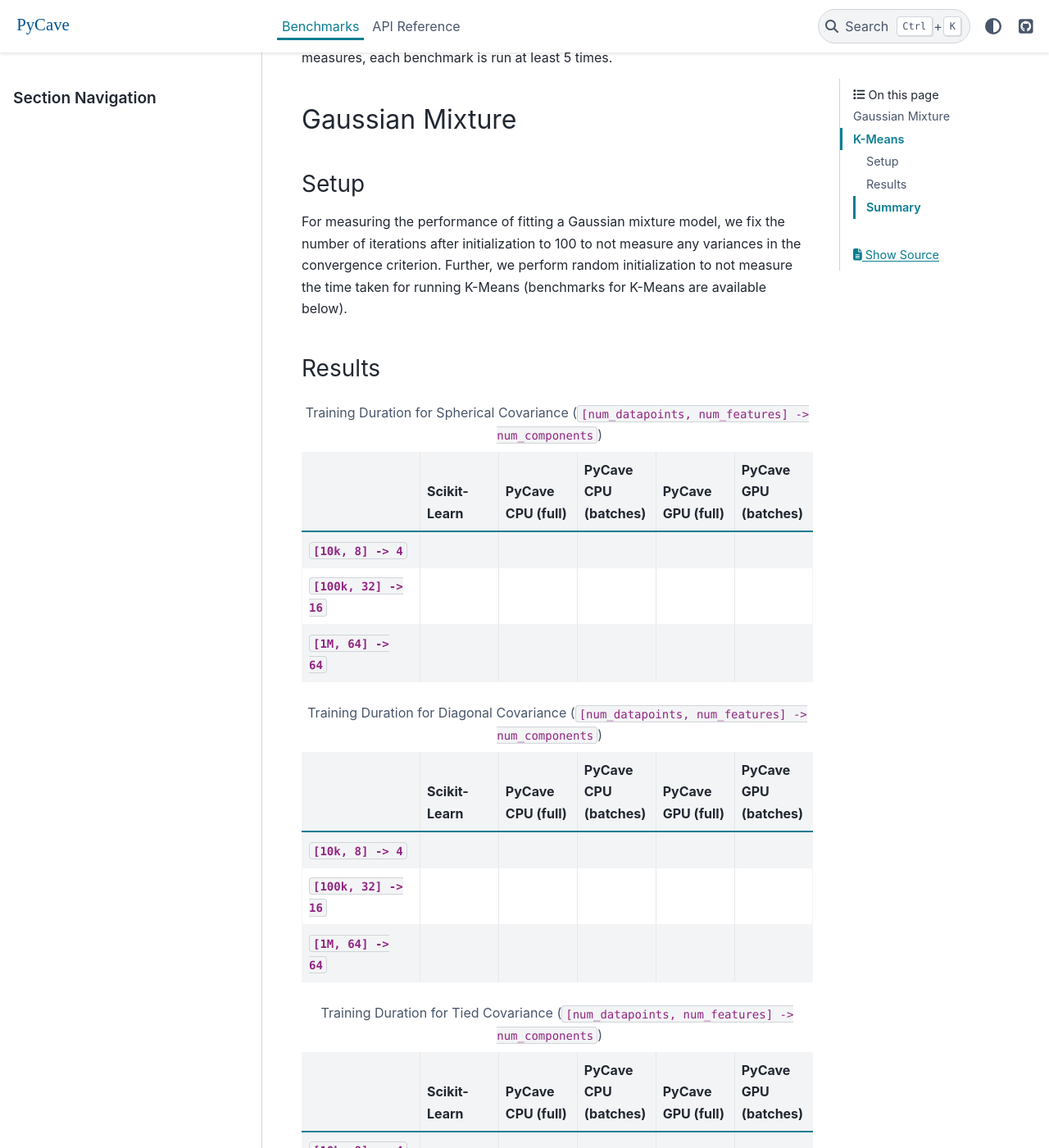
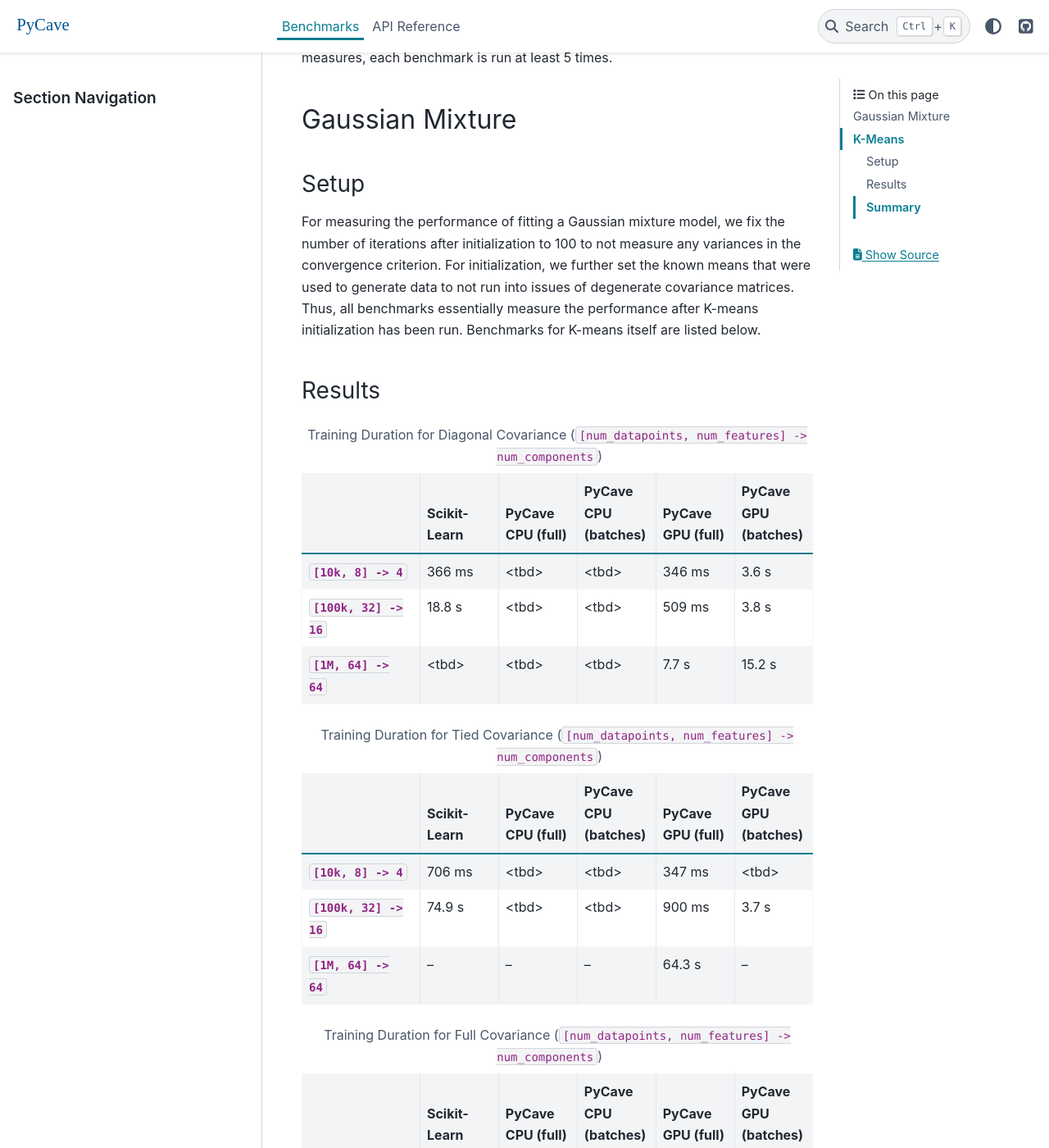
Before and after one commit to borchero/pycave, a Sphinx documentation site: the page built from docs/sites/benchmark.rst, in a window 1280 px wide and 1400 px high, scrolled down 329 px. Shown: the whole window at 82% size. Built offline with Sphinx 7.4.7 and the PyData theme 0.15.4, drawn with Linux system fonts in a browser that asks for light colours; some of the changed text lies outside the part shown.

Commit message:
Update benchmarks

```diff
--- a/docs/sites/benchmark.rst
+++ b/docs/sites/benchmark.rst
@@ -16,42 +16,13 @@
 ^^^^^
 
 For measuring the performance of fitting a Gaussian mixture model, we fix the number of iterations
-after initialization to 100 to not measure any variances in the convergence criterion. Further, we
-perform random initialization to not measure the time taken for running K-Means (benchmarks for
-K-Means are available below).
+after initialization to 100 to not measure any variances in the convergence criterion. For
+initialization, we further set the known means that were used to generate data to not run into
+issues of degenerate covariance matrices. Thus, all benchmarks essentially measure the performance
+after K-means initialization has been run. Benchmarks for K-means itself are listed below.
 
 Results
 ^^^^^^^
-
-.. list-table:: Training Duration for Spherical Covariance (``[num_datapoints, num_features] -> num_components``)
-    :header-rows: 1
-    :stub-columns: 1
-    :widths: 3 2 2 2 2 2
-
-    * -
-      - Scikit-Learn
-      - PyCave CPU (full)
-      - PyCave CPU (batches)
-      - PyCave GPU (full)
-      - PyCave GPU (batches)
-    * - ``[10k, 8] -> 4``
-      -
-      -
-      -
-      -
-      -
-    * - ``[100k, 32] -> 16``
-      -
-      -
-      -
-      -
-      -
-    * - ``[1M, 64] -> 64``
-      -
-      -
-      -
-      -
-      -
 
 .. list-table:: Training Duration for Diagonal Covariance (``[num_datapoints, num_features] -> num_components``)
     :header-rows: 1
@@ -65,23 +36,23 @@
       - PyCave GPU (full)
       - PyCave GPU (batches)
     * - ``[10k, 8] -> 4``
-      -
-      -
-      -
-      -
-      -
+      - 366 ms
+      - <tbd>
+      - <tbd>
+      - 346 ms
+      - 3.6 s
     * - ``[100k, 32] -> 16``
-      -
-      -
-      -
-      -
-      -
+      - 18.8 s
+      - <tbd>
+      - <tbd>
+      - 509 ms
+      - 3.8 s
     * - ``[1M, 64] -> 64``
-      -
-      -
-      -
-      -
-      -
+      - <tbd>
+      - <tbd>
+      - <tbd>
+      - 7.7 s
+      - 15.2 s
 
 .. list-table:: Training Duration for Tied Covariance (``[num_datapoints, num_features] -> num_components``)
     :header-rows: 1
@@ -95,23 +66,23 @@
       - PyCave GPU (full)
       - PyCave GPU (batches)
     * - ``[10k, 8] -> 4``
-      -
-      -
-      -
-      -
-      -
+      - 706 ms
+      - <tbd>
+      - <tbd>
+      - 347 ms
+      - <tbd>
     * - ``[100k, 32] -> 16``
-      -
-      -
-      -
-      -
-      -
+      - 74.9 s
+      - <tbd>
+      - <tbd>
+      - 900 ms
+      - 3.7 s
     * - ``[1M, 64] -> 64``
-      -
-      -
-      -
-      -
-      -
+      - --
+      - --
+      - --
+      - 64.3 s
+      - --
 
 .. list-table:: Training Duration for Full Covariance (``[num_datapoints, num_features] -> num_components``)
     :header-rows: 1
@@ -125,23 +96,17 @@
       - PyCave GPU (full)
       - PyCave GPU (batches)
     * - ``[10k, 8] -> 4``
-      -
-      -
-      -
-      -
-      -
+      - 1.2 s
+      - <tbd>
+      - <tbd>
+      - 480 ms
+      - 4.2 s
     * - ``[100k, 32] -> 16``
-      -
-      -
-      -
-      -
-      -
-    * - ``[1M, 64] -> 64``
-      -
-      -
-      -
-      -
-      -
+      - 112 s
+      - <tbd>
+      - <tbd>
+      - <tbd>
+      - <tbd>
 
 Summary
 ^^^^^^^
```
Also changed, not shown: 6 other files.
